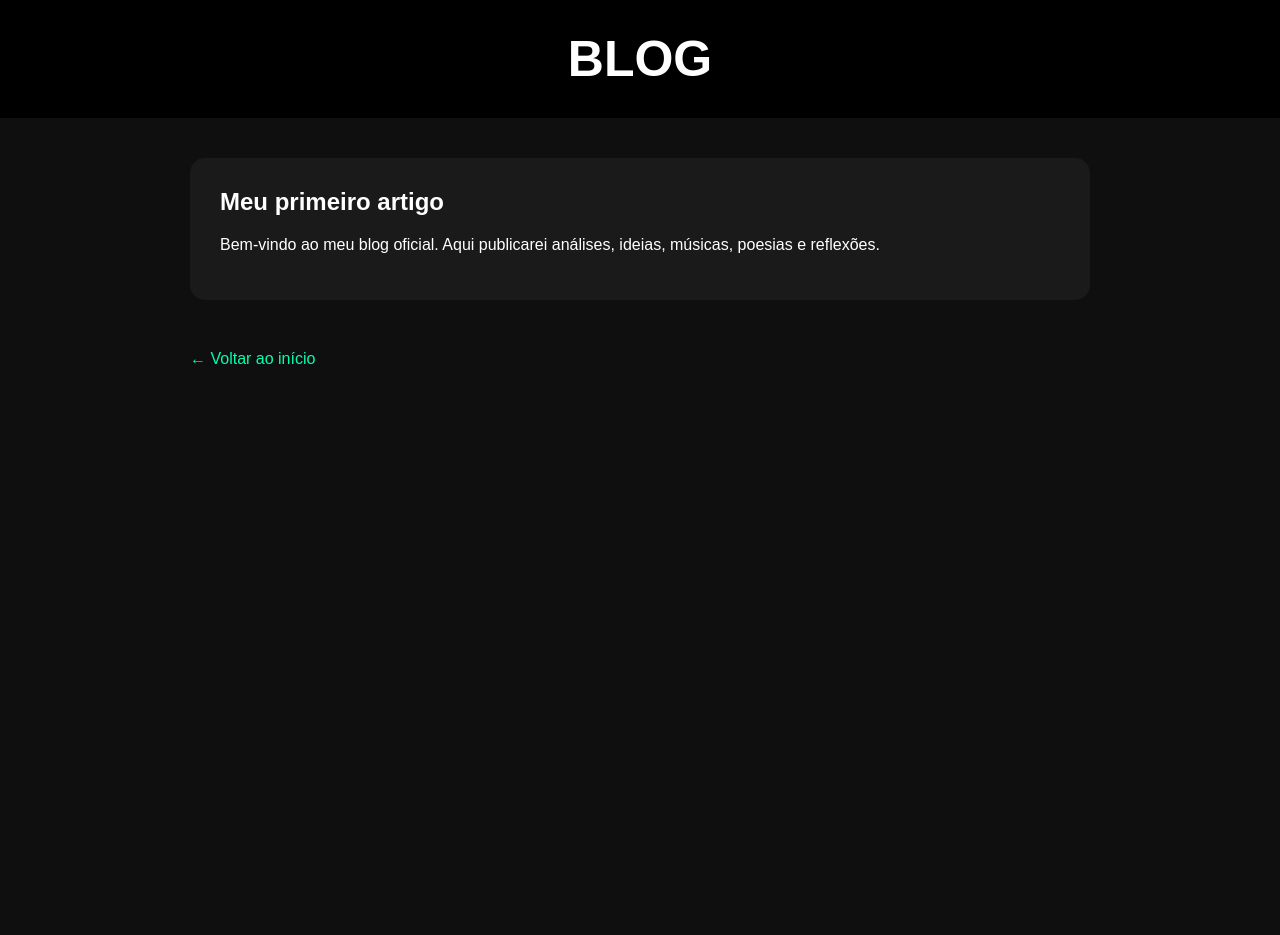
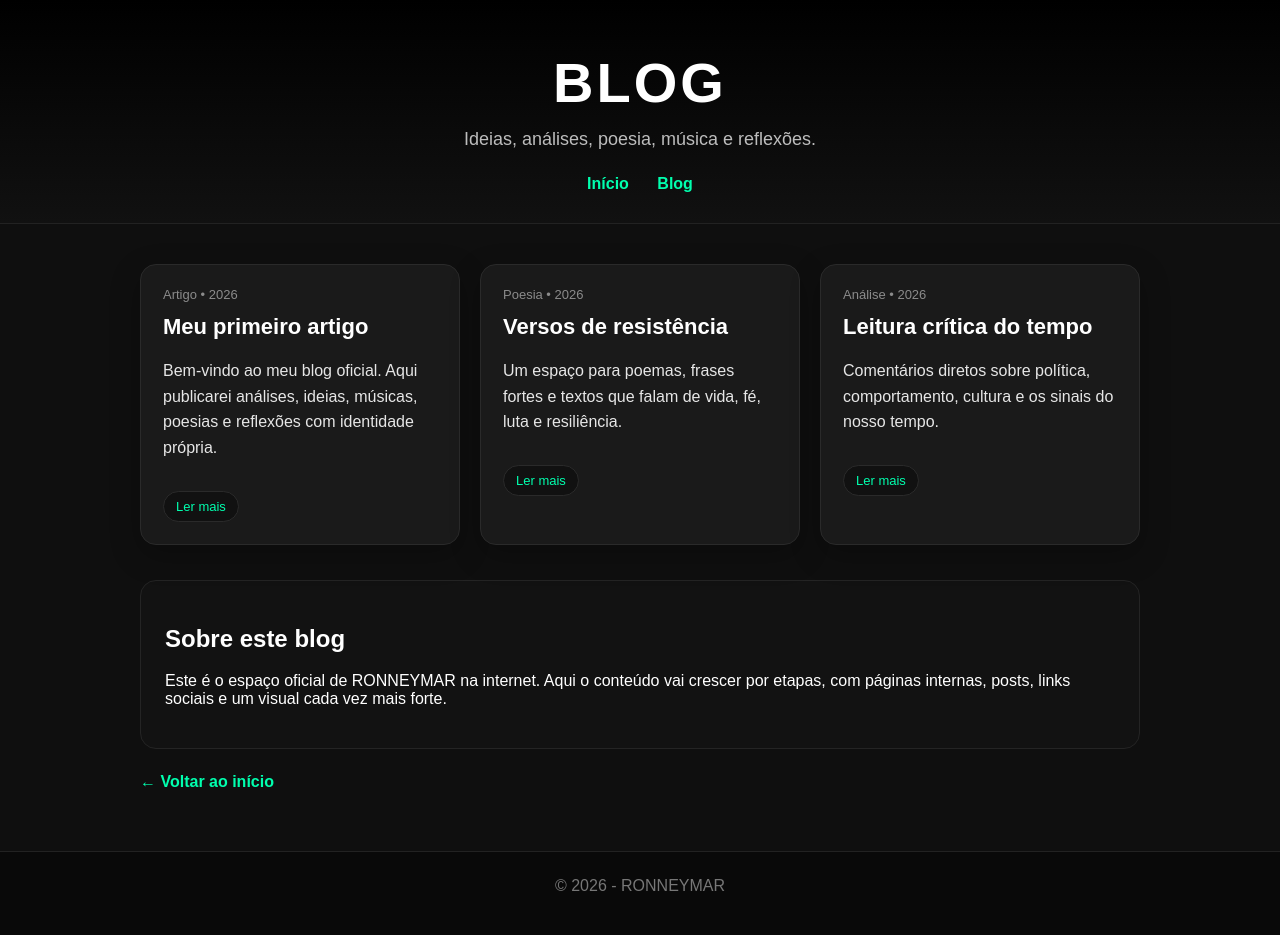
Before and after one commit to ronneymar/ronneymar.github.io, a plain HTML site: page blog.html in a window 1280 px wide. Before the commit the page ends 800 px from the top, so only its background shows below. Drawn offline with Linux system fonts and the light colour scheme.

Commit message:
Update blog.html

```diff
--- a/blog.html
+++ b/blog.html
@@ -3,56 +3,102 @@
 <head>
   <meta charset="UTF-8">
   <meta name="viewport" content="width=device-width, initial-scale=1.0">
-
   <title>Blog - RONNEYMAR</title>
 
   <style>
-
     body{
       margin:0;
       background:#0f0f0f;
-    color:white;
-    font-family:Arial;
+      color:#fff;
+      font-family:Arial, sans-serif;
     }
-
     header{
-    background:#000;
-    padding:30px;
+      padding:50px 20px 30px;
       text-align:center;
+      background:linear-gradient(180deg,#000,#111);
+      border-bottom:1px solid #222;
     }
-
-h1{
+    header h1{
       margin:0;
-    font-size:50px;
+      font-size:56px;
+      letter-spacing:3px;
     }
-
-.container{
-    max-width:900px;
-    margin:auto;
-    padding:40px 20px;
+    header p{
+      color:#bdbdbd;
+      margin:14px 0 0;
+      font-size:18px;
     }
-
-.post{
-    background:#1a1a1a;
-    padding:30px;
-    border-radius:15px;
-    margin-bottom:30px;
+    nav{
+      margin-top:25px;
     }
-
-.post h2{
-    margin-top:0;
-}
-
-a{
+    nav a{
       color:#00ffae;
       text-decoration:none;
+      margin:0 12px;
+      font-weight:bold;
     }
-
-.voltar{
+    .container{
+      max-width:1000px;
+      margin:auto;
+      padding:40px 20px 60px;
+    }
+    .grid{
+      display:grid;
+      grid-template-columns:repeat(auto-fit,minmax(260px,1fr));
+      gap:20px;
+    }
+    .card{
+      background:#1a1a1a;
+      border:1px solid #2a2a2a;
+      border-radius:16px;
+      padding:22px;
+      box-shadow:0 10px 30px rgba(0,0,0,.25);
+    }
+    .card h2{
+      margin-top:0;
+      font-size:22px;
+    }
+    .meta{
+      color:#8b8b8b;
+      font-size:13px;
+      margin-bottom:12px;
+    }
+    .card p{
+      line-height:1.6;
+      color:#e6e6e6;
+    }
+    .tag{
       display:inline-block;
-    margin-top:20px;
+      margin-top:14px;
+      padding:7px 12px;
+      border-radius:999px;
+      background:#111;
+      color:#00ffae;
+      text-decoration:none;
+      font-size:13px;
+      border:1px solid #2a2a2a;
     }
-
+    .about{
+      margin-top:35px;
+      padding:24px;
+      background:#121212;
+      border:1px solid #242424;
+      border-radius:16px;
+    }
+    .back{
+      display:inline-block;
+      margin-top:24px;
+      color:#00ffae;
+      text-decoration:none;
+      font-weight:bold;
+    }
+    footer{
+      text-align:center;
+      padding:25px 20px 40px;
+      color:#777;
+      border-top:1px solid #222;
+      background:#090909;
+    }
   </style>
 </head>
 
@@ -60,25 +106,61 @@ a{
 
 <header>
   <h1>BLOG</h1>
+  <p>Ideias, análises, poesia, música e reflexões.</p>
+  <nav>
+    <a href="index.html">Início</a>
+    <a href="blog.html">Blog</a>
+  </nav>
 </header>
 
 <div class="container">
 
-<div class="post">
+  <div class="grid">
+    <article class="card">
+      <div class="meta">Artigo • 2026</div>
       <h2>Meu primeiro artigo</h2>
+      <p>
+        Bem-vindo ao meu blog oficial. Aqui publicarei análises, ideias, músicas,
+        poesias e reflexões com identidade própria.
+      </p>
+      <a class="tag" href="#">Ler mais</a>
+    </article>
 
+    <article class="card">
+      <div class="meta">Poesia • 2026</div>
+      <h2>Versos de resistência</h2>
       <p>
-Bem-vindo ao meu blog oficial.
-Aqui publicarei análises, ideias,
-músicas, poesias e reflexões.
+        Um espaço para poemas, frases fortes e textos que falam de vida, fé,
+        luta e resiliência.
+      </p>
+      <a class="tag" href="#">Ler mais</a>
+    </article>
+
+    <article class="card">
+      <div class="meta">Análise • 2026</div>
+      <h2>Leitura crítica do tempo</h2>
+      <p>
+        Comentários diretos sobre política, comportamento, cultura e os sinais
+        do nosso tempo.
+      </p>
+      <a class="tag" href="#">Ler mais</a>
+    </article>
+  </div>
+
+  <div class="about">
+    <h2>Sobre este blog</h2>
+    <p>
+      Este é o espaço oficial de RONNEYMAR na internet. Aqui o conteúdo vai crescer
+      por etapas, com páginas internas, posts, links sociais e um visual cada vez mais forte.
     </p>
   </div>
 
-<a class="voltar" href="index.html">
-← Voltar ao início
-</a>
+  <a class="back" href="index.html">← Voltar ao início</a>
+</div>
 
-</div>
+<footer>
+  © 2026 - RONNEYMAR
+</footer>
 
 </body>
 </html>
```
Lines whose indentation alone changed are shown as unchanged.
